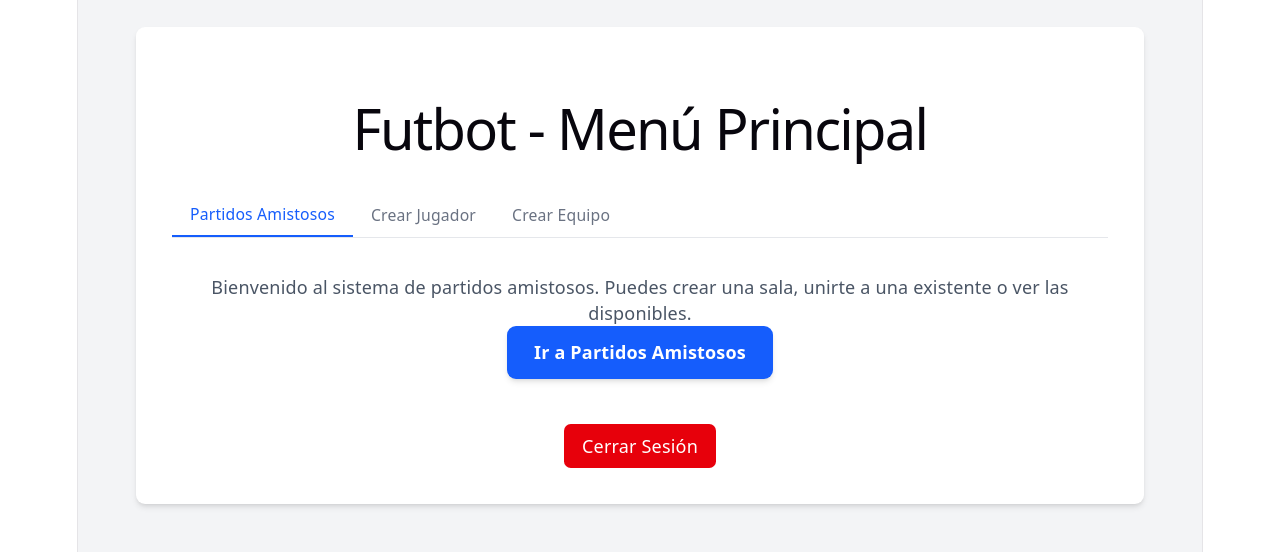
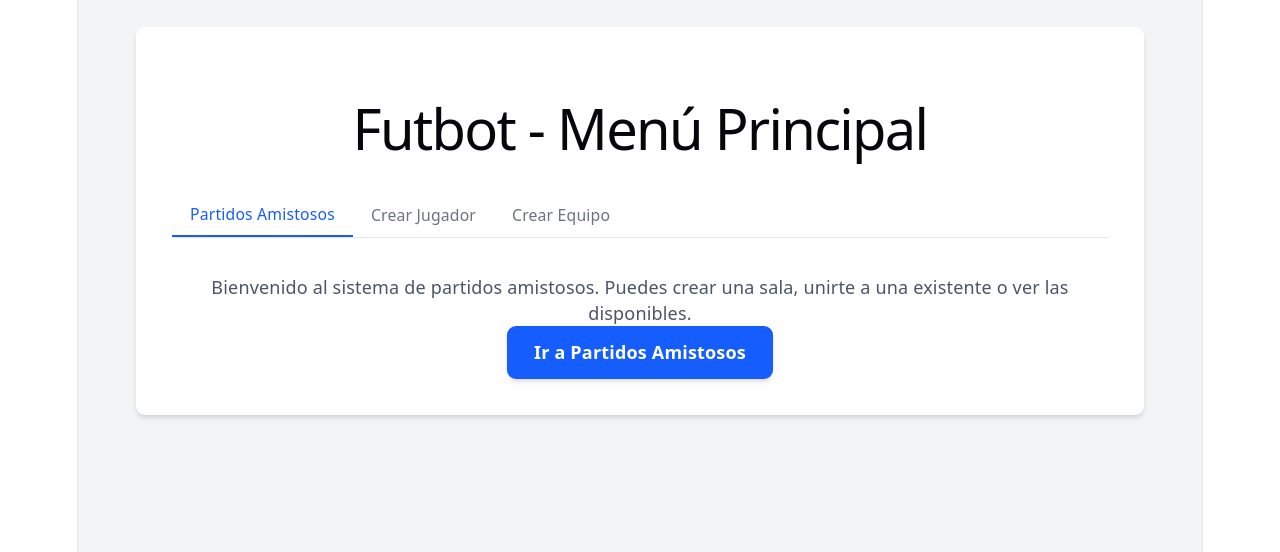
Before and after one commit to IngSoft1-futbot/futbot-frontend, a React (Vite) app: page /Main in a window 1280 px wide. Shown: the top 552 px of the page. Built offline with nearby package versions, Linux system fonts and the light colour scheme.

Commit message:
Removed WIP logout button

```diff
--- a/src/pages/MainPage.tsx
+++ b/src/pages/MainPage.tsx
@@ -90,16 +90,6 @@ export default function MainPage() {
             </div>
           )}
         </div>
-
-        {/* Navigation Buttons */}
-        <div className="mt-10 flex justify-center space-x-4">
-          <button
-            onClick={() => navigate('/logout')}
-            className="px-4 py-2 bg-red-600 hover:bg-red-700 text-white rounded-md font-medium transition-colors duration-200"
-          >
-            Cerrar Sesión
-          </button>
-        </div>
       </div>
     </div>
   );
```
